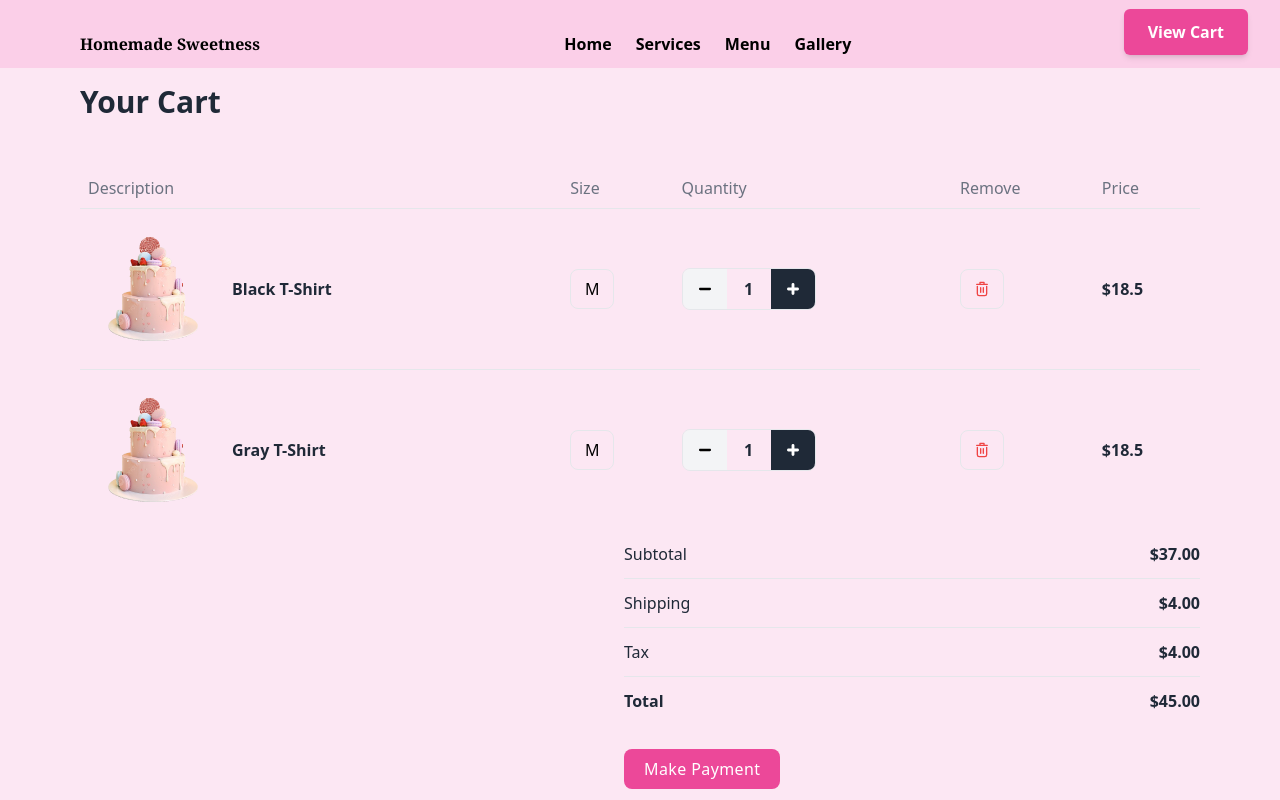
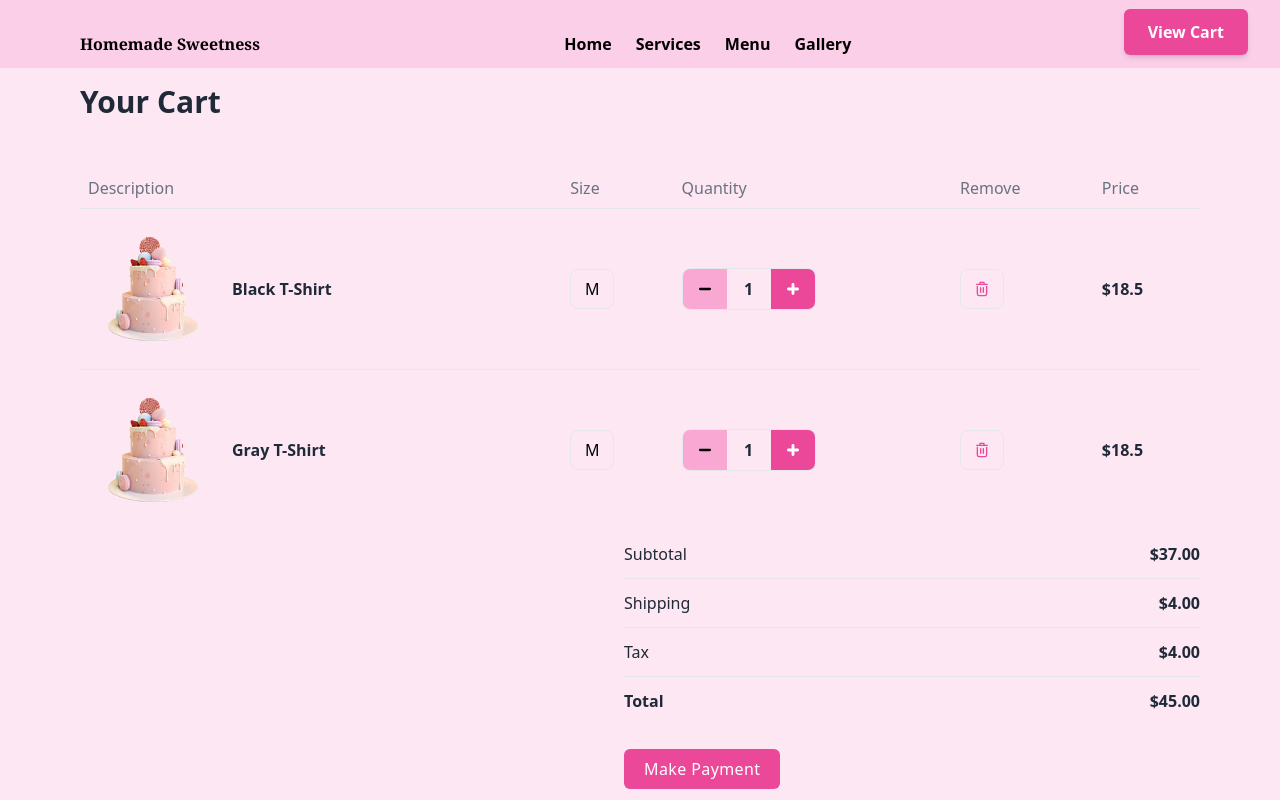
Before and after one commit to dillahmwangi/Cake-shop, a React (Create React App) app: page /cart in a window 1280 px wide. Built offline with nearby package versions, Linux system fonts and the light colour scheme; some icons are missing.

Commit message:
changed colors

```diff
--- a/src/Pages/Cart.jsx
+++ b/src/Pages/Cart.jsx
@@ -235,7 +235,7 @@ export const Cart = () => {
 
               <td class="px-2 py-4">
                 <div class="flex overflow-hidden border w-max rounded-lg">
-                  <button type="button" class="bg-gray-100 flex items-center justify-center w-11 h-10 font-semibold">
+                  <button type="button" class="bg-pink-300 flex items-center justify-center w-11 h-10 font-semibold">
                     <svg xmlns="http://www.w3.org/2000/svg" class="w-3 fill-current" viewBox="0 0 124 124">
                       <path d="M112 50H12C5.4 50 0 55.4 0 62s5.4 12 12 12h100c6.6 0 12-5.4 12-12s-5.4-12-12-12z" data-original="#000000"></path>
                     </svg>
@@ -243,7 +243,7 @@ export const Cart = () => {
                   <span class="bg-transparent flex items-center justify-center w-11 h-10 font-semibold text-gray-800 text-base">
                     1
                   </span>
-                  <button type="button" class="bg-gray-800 text-white flex items-center justify-center w-11 h-10 font-semibold">
+                  <button type="button" class="bg-pink-500 text-white flex items-center justify-center w-11 h-10 font-semibold">
                     <svg xmlns="http://www.w3.org/2000/svg" class="w-3 fill-current" viewBox="0 0 42 42">
                       <path d="M37.059 16H26V4.941C26 2.224 23.718 0 21 0s-5 2.224-5 4.941V16H4.941C2.224 16 0 18.282 0 21s2.224 5 4.941 5H16v11.059C16 39.776 18.282 42 21 42s5-2.224 5-4.941V26h11.059C39.776 26 42 23.718 42 21s-2.224-5-4.941-5z" data-original="#000000"></path>
                     </svg>
@@ -253,7 +253,7 @@ export const Cart = () => {
 
               <td class="px-2 py-4">
                 <button type="button" class="bg-transparent border flex items-center justify-center w-11 h-10 rounded-lg">
-                  <svg xmlns="http://www.w3.org/2000/svg" class="w-4 fill-red-500 inline" viewBox="0 0 24 24">
+                  <svg xmlns="http://www.w3.org/2000/svg" class="w-4 fill-pink-500 inline" viewBox="0 0 24 24">
                     <path
                       d="M19 7a1 1 0 0 0-1 1v11.191A1.92 1.92 0 0 1 15.99 21H8.01A1.92 1.92 0 0 1 6 19.191V8a1 1 0 0 0-2 0v11.191A3.918 3.918 0 0 0 8.01 23h7.98A3.918 3.918 0 0 0 20 19.191V8a1 1 0 0 0-1-1Zm1-3h-4V2a1 1 0 0 0-1-1H9a1 1 0 0 0-1 1v2H4a1 1 0 0 0 0 2h16a1 1 0 0 0 0-2ZM10 4V3h4v1Z"
                       data-original="#000000"></path>
@@ -288,7 +288,7 @@ export const Cart = () => {
 
               <td class="px-2 py-4">
                 <div class="flex overflow-hidden border w-max rounded-lg">
-                  <button type="button" class="bg-gray-100 flex items-center justify-center w-11 h-10 font-semibold">
+                  <button type="button" class="bg-pink-300 flex items-center justify-center w-11 h-10 font-semibold">
                     <svg xmlns="http://www.w3.org/2000/svg" class="w-3 fill-current" viewBox="0 0 124 124">
                       <path d="M112 50H12C5.4 50 0 55.4 0 62s5.4 12 12 12h100c6.6 0 12-5.4 12-12s-5.4-12-12-12z" data-original="#000000"></path>
                     </svg>
@@ -296,7 +296,7 @@ export const Cart = () => {
                   <span class="bg-transparent flex items-center justify-center w-11 h-10 font-semibold text-gray-800 text-base">
                     1
                   </span>
-                  <button type="button" class="bg-gray-800 text-white flex items-center justify-center w-11 h-10 font-semibold">
+                  <button type="button" class="bg-pink-500 text-white flex items-center justify-center w-11 h-10 font-semibold">
                     <svg xmlns="http://www.w3.org/2000/svg" class="w-3 fill-current" viewBox="0 0 42 42">
                       <path d="M37.059 16H26V4.941C26 2.224 23.718 0 21 0s-5 2.224-5 4.941V16H4.941C2.224 16 0 18.282 0 21s2.224 5 4.941 5H16v11.059C16 39.776 18.282 42 21 42s5-2.224 5-4.941V26h11.059C39.776 26 42 23.718 42 21s-2.224-5-4.941-5z" data-original="#000000"></path>
                     </svg>
@@ -306,7 +306,7 @@ export const Cart = () => {
 
               <td class="px-2 py-4">
                 <button type="button" class="bg-transparent border flex items-center justify-center w-11 h-10 rounded-lg">
-                  <svg xmlns="http://www.w3.org/2000/svg" class="w-4 fill-red-500 inline cursor-pointer" viewBox="0 0 24 24">
+                  <svg xmlns="http://www.w3.org/2000/svg" class="w-4 fill-pink-500 inline cursor-pointer" viewBox="0 0 24 24">
                     <path
                       d="M19 7a1 1 0 0 0-1 1v11.191A1.92 1.92 0 0 1 15.99 21H8.01A1.92 1.92 0 0 1 6 19.191V8a1 1 0 0 0-2 0v11.191A3.918 3.918 0 0 0 8.01 23h7.98A3.918 3.918 0 0 0 20 19.191V8a1 1 0 0 0-1-1Zm1-3h-4V2a1 1 0 0 0-1-1H9a1 1 0 0 0-1 1v2H4a1 1 0 0 0 0 2h16a1 1 0 0 0 0-2ZM10 4V3h4v1Z"
                       data-original="#000000"></path>
@@ -332,7 +332,7 @@ export const Cart = () => {
           <li class="flex flex-wrap gap-3 text-base py-3">Tax <span class="ml-auto font-bold">$4.00</span></li>
           <li class="flex flex-wrap gap-3 text-base py-3 font-bold">Total <span class="ml-auto">$45.00</span></li>
         </ul>
-        <button type="button" class="mt-6 text-base tracking-wide px-5 py-2 justify-left bg-pink-500 hover:bg-pink-600 text-white rounded-lg">Make Payment</button>
+        <button type="button" class="mt-6 text-center tracking-wide px-5 py-2  bg-pink-500 hover:bg-pink-600 text-white rounded-md">Make Payment</button>
       </div>
     </div>
     </div>
```
